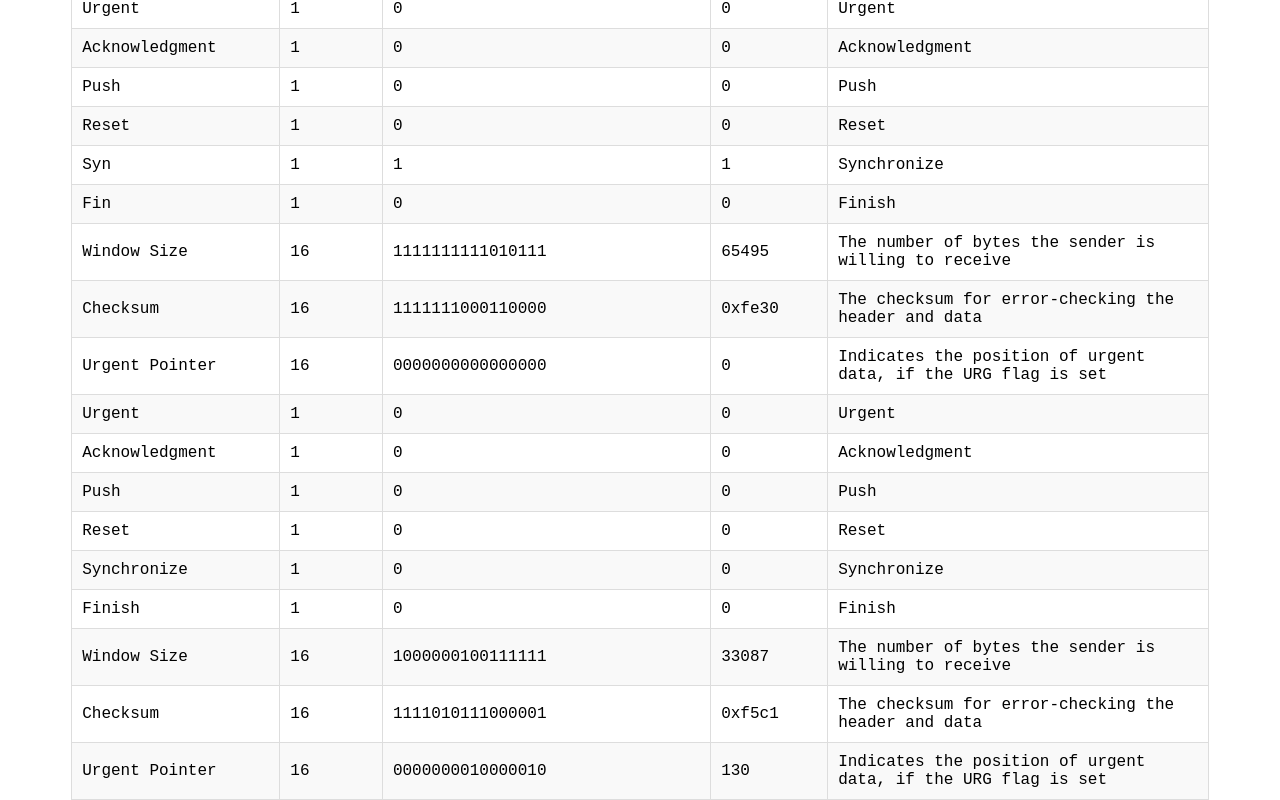
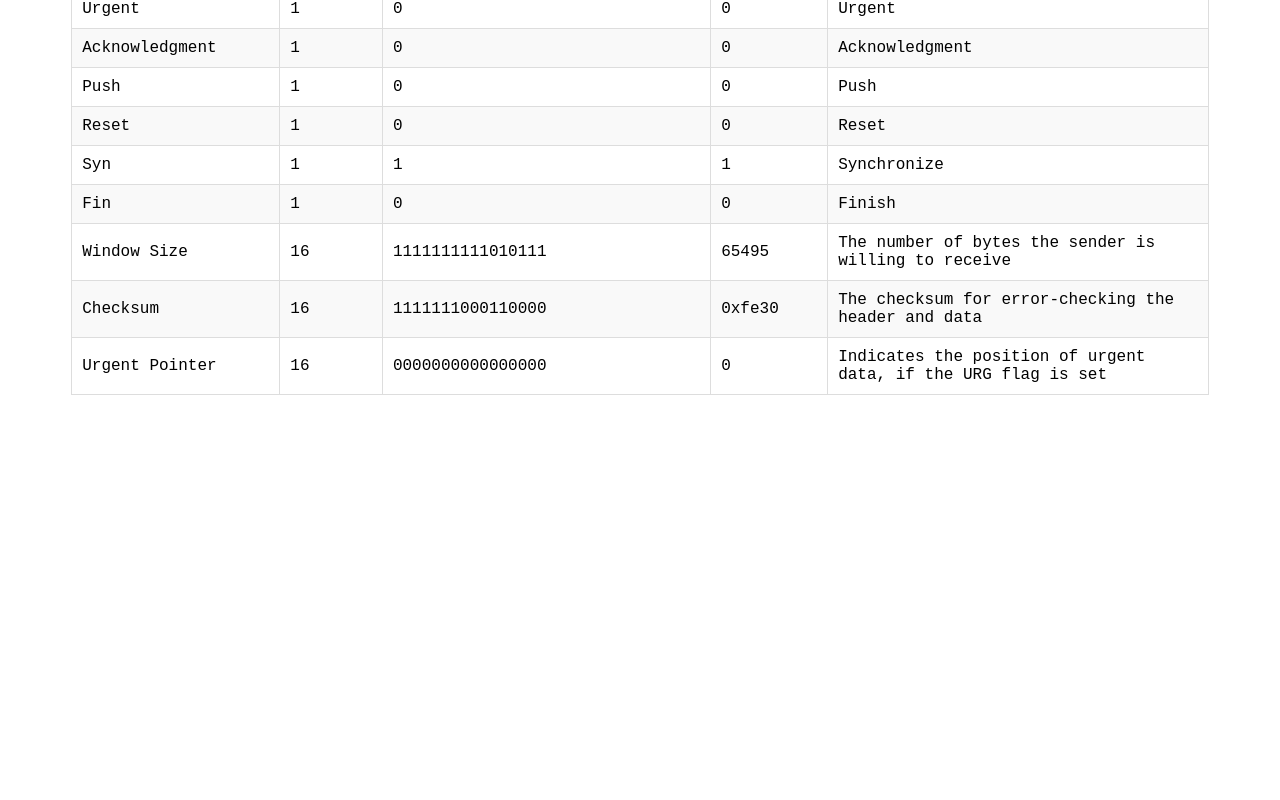
Before and after one commit to klxcoder/vitejs-ip-inspect, a React (Vite) app: page / in a window 1280 px wide. Shown: the part 1208-2008 px from the top of the page. After the commit the page ends 1603 px from the top, so only its background shows below. Built offline with nearby package versions, Linux system fonts and the light colour scheme.

Commit message:
refactor: add TCP header error handling and improve field definitions

```diff
--- a/src/App.tsx
+++ b/src/App.tsx
@@ -1,7 +1,7 @@
 import { useState, useEffect } from 'react';
 import './table.css';
 import './AppView.css';
-import { binaryToDecimal, hexToBinary, getFields, getIpHeaderErrors, getIpHeaderOptionsFields } from './utils';
+import { binaryToDecimal, hexToBinary, getFields, getIpHeaderErrors, getIpHeaderOptionsFields, getTcpHeaderErrors } from './utils';
 import { EXAMPLE_IP_HEX, IP_HEADER_FIELDS, TCP_HEADER_FIELDS } from './const';
 import { FieldBin } from './types';
 import AppView from './AppView';
@@ -41,6 +41,11 @@ function App() {
         case 6: {
           // Process TCP
           const { fields: tcpHeaderFields } = getFields(TCP_HEADER_FIELDS, ipHeaderOptionsBin);
+          const tcpHeaderErrors = getTcpHeaderErrors(ipHeaderFields, tcpHeaderFields);
+          setErrors(tcpHeaderErrors);
+          if (tcpHeaderErrors.length > 0) {
+            return;
+          }
           fields.push(...tcpHeaderFields);
           // TODO: Check TCP Header
           break;
--- a/src/const.ts
+++ b/src/const.ts
@@ -5,84 +5,98 @@ export const EXAMPLE_IP_HEX = '4500003c660440004006d6b57f0000017f000001bd180007e
 
 export const IP_HEADER_FIELDS: Field[] = [
   {
+    id: 'ip-version',
     title: 'Version',
     length: 4,
     description: 'The version of the protocol',
     valueFn: binaryToDecimal,
   },
   {
+    id: 'ip-header-length',
     title: 'Header Length',
     length: 4,
     description: 'The length of the header in 32-bit words',
     valueFn: binaryToDecimal,
   },
   {
+    id: 'ip-type-of-service',
     title: 'Type of Service',
     length: 8,
     description: 'The type of service',
     valueFn: binaryToDecimal,
   },
   {
+    id: 'ip-total-length',
     title: 'Total Length',
     length: 16,
     description: 'The total length of the packet in bytes',
     valueFn: binaryToDecimal,
   },
   {
+    id: 'ip-identification',
     title: 'Identification',
     length: 16,
     description: 'The unique identifier of the packet',
     valueFn: binaryToDecimal,
   },
   {
+    id: 'ip-reserved-bit',
     title: 'Reserved bit',
     length: 1,
     description: 'Reserved bit',
     valueFn: binaryToDecimal,
   },
   {
+    id: 'ip-dont-fragment',
     title: "Don't Fragment",
     length: 1,
     description: "Don't fragment bit",
     valueFn: binaryToDecimal,
   },
   {
+    id: 'ip-more-fragments',
     title: 'More Fragments',
     length: 1,
     description: 'More fragments bit',
     valueFn: binaryToDecimal,
   },
   {
+    id: 'ip-fragment-offset',
     title: 'Fragment Offset',
     length: 13,
     description: 'The fragment offset of the packet',
     valueFn: binaryToDecimal,
   },
   {
+    id: 'ip-time-to-live',
     title: 'Time to Live',
     length: 8,
     description: 'The time to live of the packet',
     valueFn: binaryToDecimal,
   },
   {
+    id: 'ip-protocol',
     title: 'Protocol',
     length: 8,
     description: 'The protocol of the packet',
     valueFn: binToIpProtocol,
   },
   {
+    id: 'ip-header-checksum',
     title: 'Header Checksum',
     length: 16,
     description: 'The checksum of the packet',
     valueFn: (bin: string) => `0x${binaryToHex(bin)}`,
   },
   {
+    id: 'ip-source-address',
     title: 'Source Address',
     length: 32,
     description: 'The source address of the packet',
     valueFn: binaryToIP,
   },
   {
+    id: 'ip-destination-address',
     title: 'Destination Address',
     length: 32,
     description: 'The destination address of the packet',
@@ -92,162 +106,126 @@ export const IP_HEADER_FIELDS: Field[] = [
 
 export const TCP_HEADER_FIELDS: Field[] = [
   {
+    id: 'tcp-source-port',
     title: 'Source Port',
     length: 16,
     description: 'The port number of the sender',
     valueFn: binaryToDecimal,
   },
   {
+    id: 'tcp-destination-port',
     title: 'Destination Port',
     length: 16,
     description: 'The port number of the receiver',
     valueFn: binaryToDecimal,
   },
   {
+    id: 'tcp-sequence-number',
     title: 'Sequence Number',
     length: 32,
     description: 'The sequence number of the first byte in the segment',
     valueFn: binaryToDecimal,
   },
   {
+    id: 'tcp-acknowledgment-number',
     title: 'Acknowledgment Number',
     length: 32,
     description: 'The acknowledgment number indicating the next expected byte',
     valueFn: binaryToDecimal,
   },
   {
+    id: 'tcp-data-offset',
     title: 'Data Offset',
     length: 4,
     description: 'The size of the TCP header in 32-bit words',
     valueFn: binaryToDecimal,
   },
   {
+    id: 'tcp-reserved',
     title: 'Reserved',
     length: 3,
     description: 'Reserved for future use, must be set to zero',
     valueFn: binaryToDecimal,
   },
   {
+    id: 'tcp-acurate-ecn',
     title: 'Acurate ECN',
     length: 1,
     description: 'Explicit Congestion Notification',
     valueFn: binaryToDecimal,
   },
   {
+    id: 'tcp-congestion-window-reduced',
     title: 'Congestion Window Reduced',
     length: 1,
     description: 'Congestion Window Reduced',
     valueFn: binaryToDecimal,
   },
   {
+    id: 'tcp-ecn-echo',
     title: 'ECN-Echo',
     length: 1,
     description: 'ECN-Echo',
     valueFn: binaryToDecimal,
   },
   {
+    id: 'tcp-urgent',
     title: 'Urgent',
     length: 1,
     description: 'Urgent',
     valueFn: binaryToDecimal,
   },
   {
+    id: 'tcp-ack',
     title: 'Acknowledgment',
     length: 1,
     description: 'Acknowledgment',
     valueFn: binaryToDecimal,
   },
   {
+    id: 'tcp-push',
     title: 'Push',
     length: 1,
     description: 'Push',
     valueFn: binaryToDecimal,
   },
   {
+    id: 'tcp-reset',
     title: 'Reset',
     length: 1,
     description: 'Reset',
     valueFn: binaryToDecimal,
   },
   {
+    id: 'tcp-syn',
     title: 'Syn',
     length: 1,
     description: 'Synchronize',
     valueFn: binaryToDecimal,
   },
   {
+    id: 'tcp-fin',
     title: 'Fin',
     length: 1,
     description: 'Finish',
     valueFn: binaryToDecimal,
   },
   {
+    id: 'tcp-window-size',
     title: 'Window Size',
     length: 16,
     description: 'The number of bytes the sender is willing to receive',
     valueFn: binaryToDecimal,
   },
   {
+    id: 'tcp-checksum',
     title: 'Checksum',
     length: 16,
     description: 'The checksum for error-checking the header and data',
     valueFn: (bin: string) => `0x${binaryToHex(bin)}`,
   },
   {
-    title: 'Urgent Pointer',
-    length: 16,
-    description: 'Indicates the position of urgent data, if the URG flag is set',
-    valueFn: binaryToDecimal,
-  },
-  {
-    title: 'Urgent',
-    length: 1,
-    description: 'Urgent',
-    valueFn: binaryToDecimal,
-  },
-  {
-    title: 'Acknowledgment',
-    length: 1,
-    description: 'Acknowledgment',
-    valueFn: binaryToDecimal,
-  },
-  {
-    title: 'Push',
-    length: 1,
-    description: 'Push',
-    valueFn: binaryToDecimal,
-  },
-  {
-    title: 'Reset',
-    length: 1,
-    description: 'Reset',
-    valueFn: binaryToDecimal,
-  },
-  {
-    title: 'Synchronize',
-    length: 1,
-    description: 'Synchronize',
-    valueFn: binaryToDecimal,
-  },
-  {
-    title: 'Finish',
-    length: 1,
-    description: 'Finish',
-    valueFn: binaryToDecimal,
-  },
-  {
-    title: 'Window Size',
-    length: 16,
-    description: 'The number of bytes the sender is willing to receive',
-    valueFn: binaryToDecimal,
-  },
-  {
-    title: 'Checksum',
-    length: 16,
-    description: 'The checksum for error-checking the header and data',
-    valueFn: (bin: string) => `0x${binaryToHex(bin)}`,
-  },
-  {
+    id: 'tcp-urgent-pointer',
     title: 'Urgent Pointer',
     length: 16,
     description: 'Indicates the position of urgent data, if the URG flag is set',
--- a/src/utils.ts
+++ b/src/utils.ts
@@ -45,6 +45,10 @@ export const binToIpProtocol = (bin: string): string => {
     17: 'UDP',
   };
   return `${protocolDecimal} (${obj[protocolDecimal] || 'Unknown Protocol'})`;
+}
+
+function decimalToBinary(decimal: number, bits: number) {
+  return decimal.toString(2).padStart(bits, '0');
 }
 
 export const getFields = (ipFields: Field[], ipBin: string): {
@@ -114,13 +118,51 @@ export const getIpHeaderErrors = (fields: FieldBin[]): string[] => {
   return [];
 }
 
+export const getTcpHeaderErrors = (ipHeaderFields: FieldBin[], tcpHeaderFields: FieldBin[]): string[] => {
+  const sourceIpAddress = ipHeaderFields.find(field => field.id === 'ip-source-address')?.bin;
+  const destinationIpAddress = ipHeaderFields.find(field => field.id === 'ip-destination-address')?.bin;
+  const zeros = '0'.repeat(8);
+  const protocol = '00000110'; // 6 (TCP)
+  const ipTotalLength = binaryToDecimal(ipHeaderFields.find(field => field.id === 'ip-total-length')?.bin || '');
+  const ipHeaderLength = binaryToDecimal(ipHeaderFields.find(field => field.id === 'ip-header-length')?.bin || '');
+  const tcpLength = decimalToBinary(ipTotalLength - ipHeaderLength * 4, 16);
+  const tcpPseudoHeader: string = [
+    sourceIpAddress,
+    destinationIpAddress,
+    zeros,
+    protocol,
+    tcpLength,
+  ].join('');
+  let checksumBin: string = [
+    tcpPseudoHeader,
+    tcpHeaderFields.filter(field => field.id !== 'tcp-checksum').map(field => field.bin).join(''),
+    // TODO: Add tcp options and tcp data
+  ].join('');
+  if (checksumBin.length % 16 !== 8) {
+    checksumBin += '0'.repeat(8);
+  }
+  console.log(binaryToHex(checksumBin));
+  const checksumArr = checksumBin.match(/.{16}/g) || [];
+  const checksum = checksumArr.reduce((acc, bin) => {
+    const sum = acc + binaryToDecimal(bin);
+    if (sum >= 0xffff) {
+      return sum - 0xffff;
+    }
+    return sum;
+  }, 0);
+  console.log('checksum = ', decimalToHex(checksum));
+  return [];
+}
+
 export const getIpHeaderOptionsFields = (ipHeaderLength: number) => {
-  return [
+  const ipHeaderOptionsFields: Field[] = [
     {
+      id: 'ip-options',
       title: 'Options',
       length: (ipHeaderLength - 5) * 32,
       description: 'The options field of the packet',
       valueFn: binaryToHex,
     },
   ]
+  return ipHeaderOptionsFields;
 }
```
Also changed, not shown: src/types.ts (+37 -0 lines).
